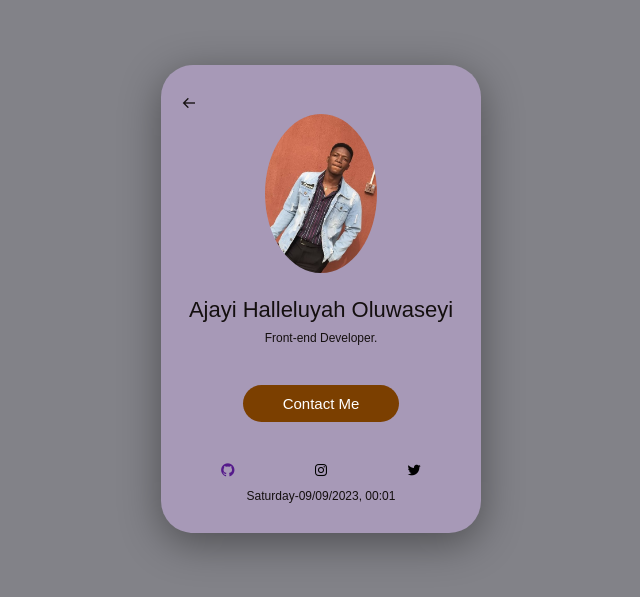
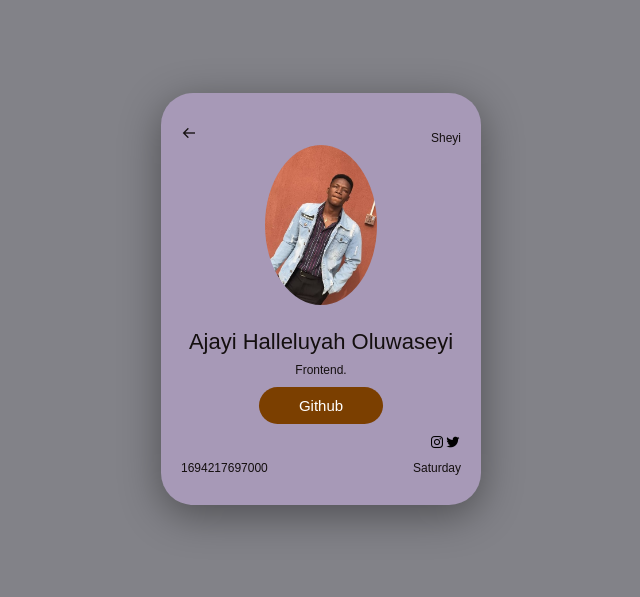
Before and after one commit to Olusheyi2304/Stage1Hnd, a plain HTML site: page index.html in a window 1280 px wide. Shown: the part 101-698 px from the top of the page, without its empty margins (319-959 px from the left). Drawn offline with nearby package versions, Linux system fonts and the light colour scheme.

Commit message:
corrections

```diff
--- a/app.js
+++ b/app.js
@@ -1,5 +1,6 @@
-const date = document.querySelector(".date");
+const date = document.querySelector(".currentUTCTime");
 const time = document.querySelector(".time");
+const currentDayOfTheWeek = document.querySelector(".currentDayOfTheWeek");
 const weekday = [
   "Sunday",
   "Monday",
@@ -19,7 +20,8 @@ const year = now.getFullYear();
 const hour = `${now.getHours()}`.padStart(2, 0);
 const min = `${now.getMinutes()}`.padStart(2, 0);
 
-date.textContent = `${week}-${day}/${month}/${year}, ${hour}:${min}`;
+date.textContent = Date.now();
+currentDayOfTheWeek.textContent = weekday[d.getDay()];
 
 // const now = new Date();
 console.log(now);
--- a/index.html
+++ b/index.html
@@ -18,18 +18,15 @@
                     <i class='bx bx-arrow-back'></i>
                 </div>
                 <div>
-                    <p class="slackUserName"></p>
+                    <p class="slackUserName">Sheyi</p>
                 </div>
             </div>
-            <img src="/asset/experiment2.jpg" class="user-img" alt="slackDisplayImage">
+            <img src="/asset/experiment2.jpg" class="slackDisplayImage" alt="sheyi">
             <h2>Ajayi Halleluyah Oluwaseyi</h2>
-            <p class="myTrack">Front-end Developer.</p>
+            <p class="myTrack">Frontend.</p>
 
-            <a href=" https://w.app/MvqPxV" class="btn">Contact Me</a>
+            <a href="https://github.com/Olusheyi2304" class="btn" id="githubURL">Github</a>
             <div class="social-media">
-                <div>
-                    <a href=""><i class='bx bxl-github'></i></a>
-                </div>
                 <div>
                     <a href="https://www.instagram.com/invites/contact/?i=y59eg3c1n9j0&utm_content=octli1"><i
                             class='bx bxl-instagram' style='color:#000'></i></a>
@@ -42,7 +39,8 @@
                 </div>
             </div>
             <p class="present__date">
-                <span class="date">05/03/2037</span>
+                <span class="currentUTCTime">05/03/2037</span>
+                <span class="currentDayOfTheWeek">05/03/2037</span>
             </p>
         </div>
 
--- a/style.css
+++ b/style.css
@@ -33,7 +33,7 @@
   width: 2;
 }
 
-.user-img {
+.slackDisplayImage {
   max-width: 40%;
   max-height: 40%;
   border-radius: 50%;
@@ -58,7 +58,7 @@
   background: #7b3f00;
 
   display: inline-block;
-  margin: 40px 0;
+  margin: 10px 0;
   font-size: 15px;
 }
 .btn:hover {
@@ -68,8 +68,12 @@
 
 .social-media {
   display: flex;
-  justify-content: space-around;
+  justify-content: end;
 }
 .present__date {
   margin-top: 2rem;
 }
+.present__date {
+  display: flex;
+  justify-content: space-between;
+}
```
